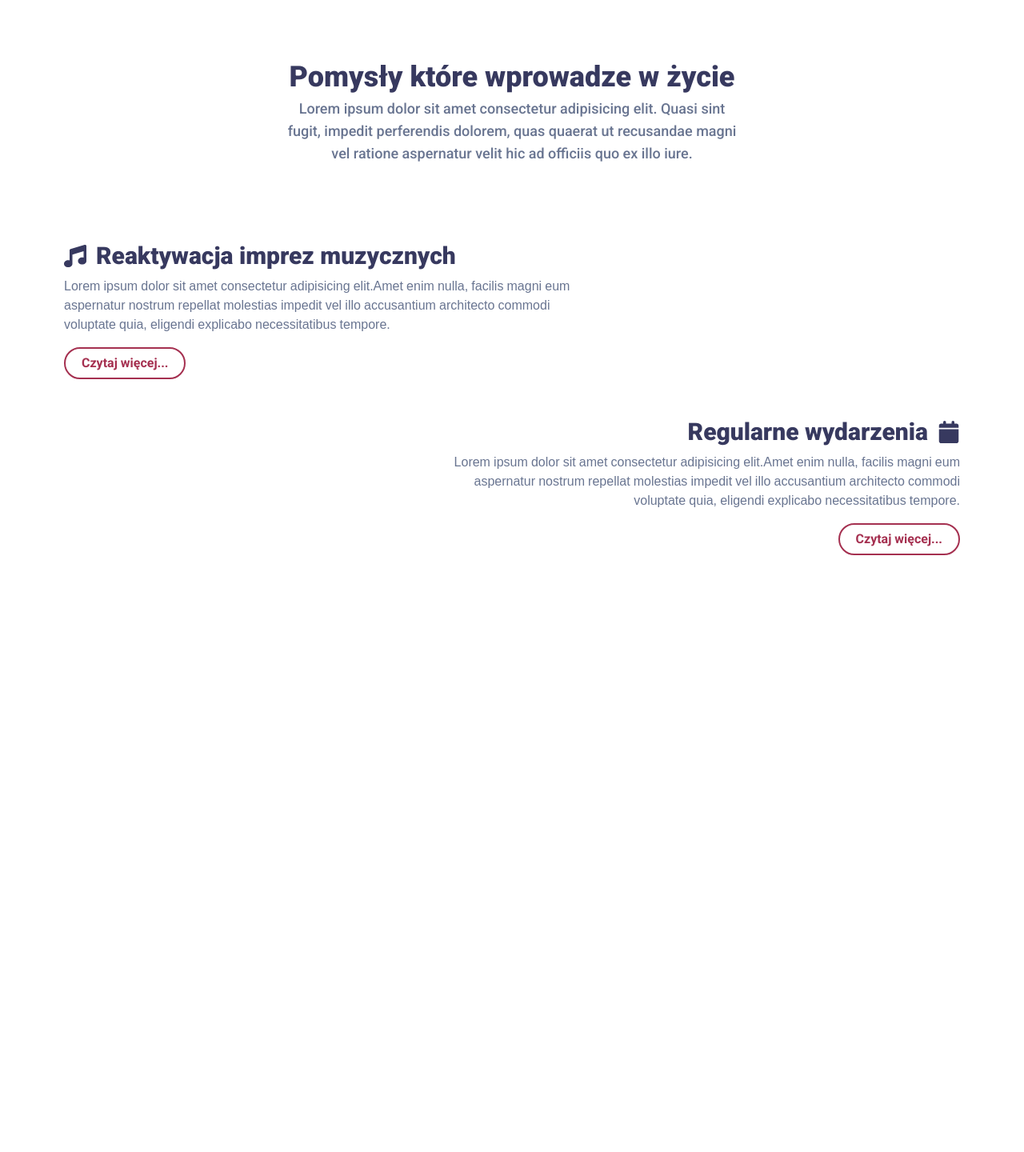
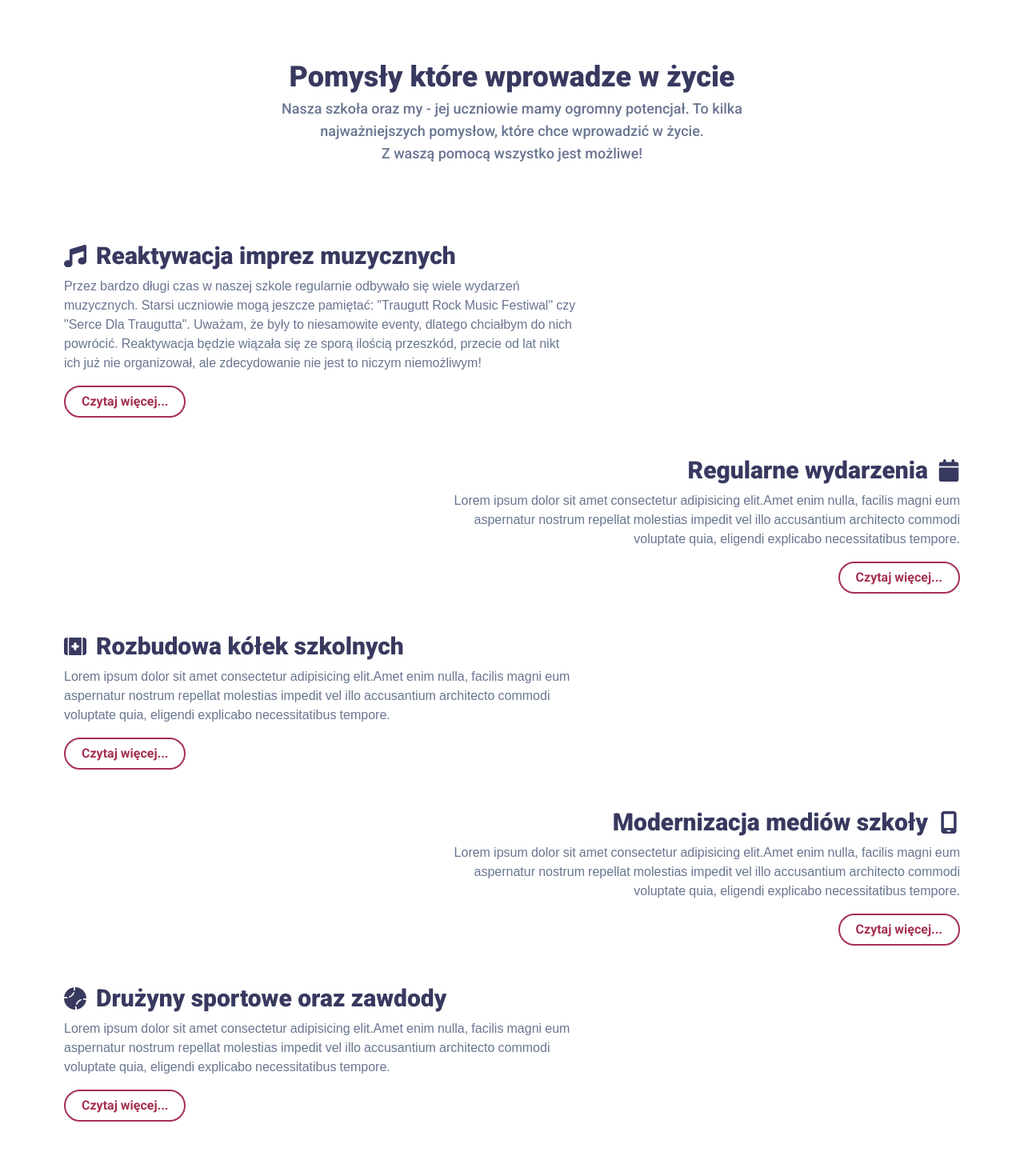
Before and after one commit to Mixeronix/Election-Bartosz-Wiaderek, a Next.js app: page / in a window 1280 px wide. Shown: the part 764-2204 px from the top of the page at 80% size. Before the commit the page ends 1538 px from the top, so only its background shows below. Built offline with nearby package versions, Linux system fonts and the light colour scheme.

Commit message:
Design altered

```diff
--- a/app/ideasContainer.tsx
+++ b/app/ideasContainer.tsx
@@ -1,16 +1,15 @@
 "use client";
 
-import { IconDefinition, faCalendar, faCheck, faClose, faLightbulb, faMusic } from "@fortawesome/free-solid-svg-icons";
+import { IconDefinition, faBaseball, faCalendar, faCheck, faClose, faKitMedical, faLightbulb, faMobileScreen, faMusic } from "@fortawesome/free-solid-svg-icons";
 import { FontAwesomeIcon } from "@fortawesome/react-fontawesome";
 import { AnimatePresence, motion } from "framer-motion";
 import { Noto_Sans_Javanese, Roboto } from "next/font/google";
 import { useState } from "react";
 type ideaDataType = {
-	id: string;
 	title: string;
 	content: string;
 	icon: IconDefinition;
-	idea?: string;
+	currently?: string;
 	done?: string;
 	todo?: string;
 };
@@ -34,39 +33,59 @@ export default function IdeasContainer() {
 
 	const ideas: ideaDataType[] = [
 		{
-			id: "0",
 			title: "Reaktywacja imprez muzycznych",
 			content:
-				"Lorem ipsum dolor sit amet consectetur adipisicing elit.Amet enim nulla, facilis magni eum aspernatur nostrum repellat molestias impedit vel illo accusantium architecto commodi voluptate quia, eligendi explicabo necessitatibus tempore.",
+				'Przez bardzo długi czas w naszej szkole regularnie odbywało się wiele wydarzeń muzycznych. Starsi uczniowie mogą jeszcze pamiętać: "Traugutt Rock Music Festiwal" czy "Serce Dla Traugutta". Uważam, że były to niesamowite eventy, dlatego chciałbym do nich powrócić. Reaktywacja będzie wiązała się ze sporą ilością przeszkód, przecie od lat nikt ich już nie organizował, ale zdecydowanie nie jest to niczym niemożliwym!',
 			icon: faMusic,
+			done: "Porozmawiać z nauczycielami organizującymi te wydarzenia w poprzednich latach. Wszyscy z nich bardzo chętnie pomogą w organizacji! Inaczej mówiąc wygląda na to, że uda się wrócić do tradycji sprzed lat!",
+			currently:
+				"W trakcie jest tworzenie szkolnego zespołu muzycznego, który jest oczywiście kluczowy dla powodzenia obydwóch wydarzeń. Zaraz po postaniu takiego zespołu bierzemy się do pracy!",
+			todo: "Do przygotowania są oczywiście plany tych wydarzeń, ustalenie ich przebiegu, organizacja nagłośnienia itd. Narazie skupiamy się na stworzeniu zgranej paczki utalentowanych osób (ps. jeżeli jesteś zainteresowany/a można się zgłosić do mnie lub do profesora Bojanka)",
 		},
 		{
-			id: "1",
 			title: "Regularne wydarzenia",
 			content:
 				"Lorem ipsum dolor sit amet consectetur adipisicing elit.Amet enim nulla, facilis magni eum aspernatur nostrum repellat molestias impedit vel illo accusantium architecto commodi voluptate quia, eligendi explicabo necessitatibus tempore.",
 			icon: faCalendar,
 		},
+		{
+			title: "Rozbudowa kółek szkolnych",
+			content:
+				"Lorem ipsum dolor sit amet consectetur adipisicing elit.Amet enim nulla, facilis magni eum aspernatur nostrum repellat molestias impedit vel illo accusantium architecto commodi voluptate quia, eligendi explicabo necessitatibus tempore.",
+			icon: faKitMedical,
+		},
+		{
+			title: "Modernizacja mediów szkoły",
+			content:
+				"Lorem ipsum dolor sit amet consectetur adipisicing elit.Amet enim nulla, facilis magni eum aspernatur nostrum repellat molestias impedit vel illo accusantium architecto commodi voluptate quia, eligendi explicabo necessitatibus tempore.",
+			icon: faMobileScreen,
+		},
+		{
+			title: "Drużyny sportowe oraz zawdody",
+			content:
+				"Lorem ipsum dolor sit amet consectetur adipisicing elit.Amet enim nulla, facilis magni eum aspernatur nostrum repellat molestias impedit vel illo accusantium architecto commodi voluptate quia, eligendi explicabo necessitatibus tempore.",
+			icon: faBaseball,
+		},
 	];
 
 	return (
 		<>
-			<div className="flex flex-col gap-y-12 w-full">
+			<div className="flex flex-col gap-y-12 w-full max-w-screen-2xl">
 				{ideas.map((idea: ideaDataType, i) => (
 					<motion.div
-						layoutId={idea.id}
+						layoutId={i.toString()}
 						className={`flex flex-col gap-y-3 max-w-screen-sm ${i % 2 == 0 ? "me-auto items-start" : "ms-auto items-end"}`}
-						key={idea.id}
+						key={i}
 					>
 						<motion.div className={`flex text-Black items-center gap-x-3 ${i % 2 == 0 ? "flex-row" : "flex-row-reverse"}`}>
 							<FontAwesomeIcon icon={idea.icon} className="h-7 aspect-square" />
 							<motion.h4 className={`text-3xl ${robotoFont900.className}`}>{idea.title}</motion.h4>
 						</motion.div>
 
-						<motion.p className={`text-Gray ${notoFont400.className} ${i % 2 == 0 ? "text-left" : "text-right"}`}>{idea.content}</motion.p>
+						<motion.p className={`text-Gray line-clamp-5 ${notoFont400.className} ${i % 2 == 0 ? "text-left" : "text-right"}`}>{idea.content}</motion.p>
 
 						<button
-							onClick={() => setOpenedIdea(idea.id)}
+							onClick={() => setOpenedIdea(i.toString())}
 							className={`w-fit px-5 py-1.5 border-2 border-Purple rounded-3xl transition-all text-Purple hover:text-Black ${robotoFont700.className}`}
 						>
 							Czytaj więcej...
@@ -78,9 +97,9 @@ export default function IdeasContainer() {
 					{openedIdea && (
 						<motion.div className="flex items-center justify-center w-screen h-screen fixed top-0 left-0 z-20">
 							<motion.div
-								layoutId={ideas[parseInt(openedIdea)].id}
-								className={`flex flex-col gap-y-3 max-w-screen-md items-start fixed bg-white rounded-3xl z-30 p-10`}
-								key={ideas[parseInt(openedIdea)].id}
+								layoutId={openedIdea}
+								className={`flex flex-col gap-y-3 max-w-screen-lg items-start fixed bg-white rounded-3xl z-30 p-10`}
+								key={parseInt(openedIdea)}
 							>
 								<motion.div className={`flex text-Black items-center gap-x-3 w-full`}>
 									<FontAwesomeIcon icon={ideas[parseInt(openedIdea)].icon} className="h-7 aspect-square" />
@@ -94,46 +113,33 @@ export default function IdeasContainer() {
 
 								<motion.p className={`text-Gray ${notoFont400.className}`}>{ideas[parseInt(openedIdea)].content}</motion.p>
 
-								<motion.div className="w-full flex gap-x-3 pt-3 border-t-2">
-									{ideas[parseInt(openedIdea)].idea != undefined ?? (
-										<div>
+								<motion.div className="w-full flex gap-x-5 pt-3 border-t-2">
+									<div className={`flex-1 ${ideas[parseInt(openedIdea)].done != undefined ? "" : "hidden"}`}>
 										<div className="flex items-center gap-x-2">
-												<FontAwesomeIcon icon={faLightbulb} className="h-5 aspect-square text-Pink" />
+											<FontAwesomeIcon icon={faCheck} className="h-5 aspect-square text-Pink" />
 
-												<h5 className={`text-Pink text-xl ${robotoFont700.className}`}>Plany</h5>
+											<h5 className={`text-Pink text-xl ${robotoFont700.className}`}>Zrobione</h5>
 										</div>
-											<p className={`text-sm ps-1 pt-1 ${notoFont400.className}`}>
-												Lorem ipsum dolor sit amet consectetur adipisicing elit. Nobis quaerat tenetur beatae cumque perspiciatis alias eveniet odio
-												sunt necessitatibus delectus sed laborum ipsa consequatur minima, ad dolor facilis officiis animi!
-											</p>
+										<p className={`text-sm ps-1 pt-1 ${notoFont400.className}`}>{ideas[parseInt(openedIdea)].done}</p>
 									</div>
-									)}
-									{ideas[parseInt(openedIdea)].done != undefined ?? (
-										<div>
+
+									<div className={`flex-1 ${ideas[parseInt(openedIdea)].currently != undefined ? "" : "hidden"}`}>
 										<div className="flex items-center gap-x-2">
 											<FontAwesomeIcon icon={faCheck} className="h-5 aspect-square text-Yellow" />
 
-												<h5 className={`text-Yellow text-xl ${robotoFont700.className}`}>Zrobione</h5>
+											<h5 className={`text-Yellow text-xl ${robotoFont700.className}`}>W trakcie</h5>
 										</div>
-											<p className={`text-sm ps-1 pt-1 ${notoFont400.className}`}>
-												Lorem ipsum dolor sit amet consectetur adipisicing elit. Nobis quaerat tenetur beatae cumque perspiciatis alias eveniet odio
-												sunt necessitatibus delectus sed laborum ipsa consequatur minima, ad dolor facilis officiis animi!
-											</p>
+										<p className={`text-sm ps-1 pt-1 ${notoFont400.className}`}>{ideas[parseInt(openedIdea)].currently}</p>
 									</div>
-									)}
-									{ideas[parseInt(openedIdea)].todo != undefined ?? (
-										<div>
+
+									<div className={`flex-1 ${ideas[parseInt(openedIdea)].todo != undefined ? "" : "hidden"}`}>
 										<div className="flex items-center gap-x-2">
 											<FontAwesomeIcon icon={faCalendar} className="h-5 aspect-square text-Green" />
 
 											<h5 className={`text-Green text-xl ${robotoFont700.className}`}>Co dalej?</h5>
 										</div>
-											<p className={`text-sm ps-1 pt-1 ${notoFont400.className}`}>
-												Lorem ipsum dolor sit amet consectetur adipisicing elit. Nobis quaerat tenetur beatae cumque perspiciatis alias eveniet odio
-												sunt necessitatibus delectus sed laborum ipsa consequatur minima, ad dolor facilis officiis animi!
-											</p>
+										<p className={`text-sm ps-1 pt-1 ${notoFont400.className}`}>{ideas[parseInt(openedIdea)].todo}</p>
 									</div>
-									)}
 								</motion.div>
 							</motion.div>
 
--- a/app/page.tsx
+++ b/app/page.tsx
@@ -57,8 +57,9 @@ export default function Home() {
 				<div className="flex flex-col items-center gap-y-1.5">
 					<h1 className={`text-Red text-4xl text-Black ${robotoFont900.className}`}>Pomysły które wprowadze w życie</h1>
 					<p className={`text-lg text-center max-w-xl text-Gray ${robotoFont500.className}`}>
-						Lorem ipsum dolor sit amet consectetur adipisicing elit. Quasi sint fugit, impedit perferendis dolorem, quas quaerat ut recusandae magni vel ratione
-						aspernatur velit hic ad officiis quo ex illo iure.
+						{/* To co mnie pcha do działania to pragnienie, aby wszyscy uczniowie jeszcze bardziej czuli się tak, jakby chodzili do najlepszego liceum w Częstochowie. */}
+						Nasza szkoła oraz my - jej uczniowie mamy ogromny potencjał. To kilka najważniejszych pomysłow, które chce wprowadzić w życie.
+						<br /> Z waszą pomocą wszystko jest możliwe!
 					</p>
 				</div>
 
```
Lines whose indentation alone changed are shown as unchanged.
